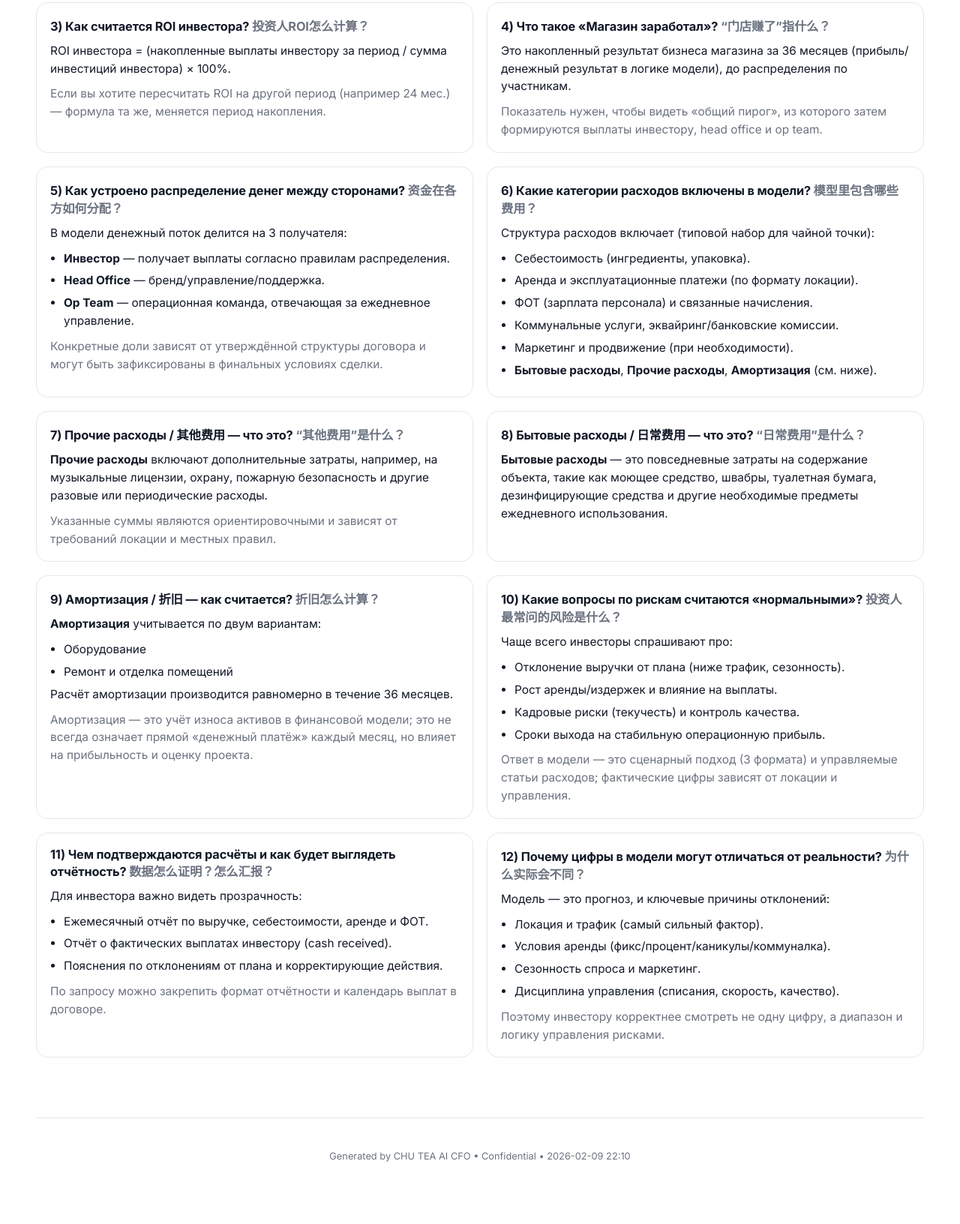
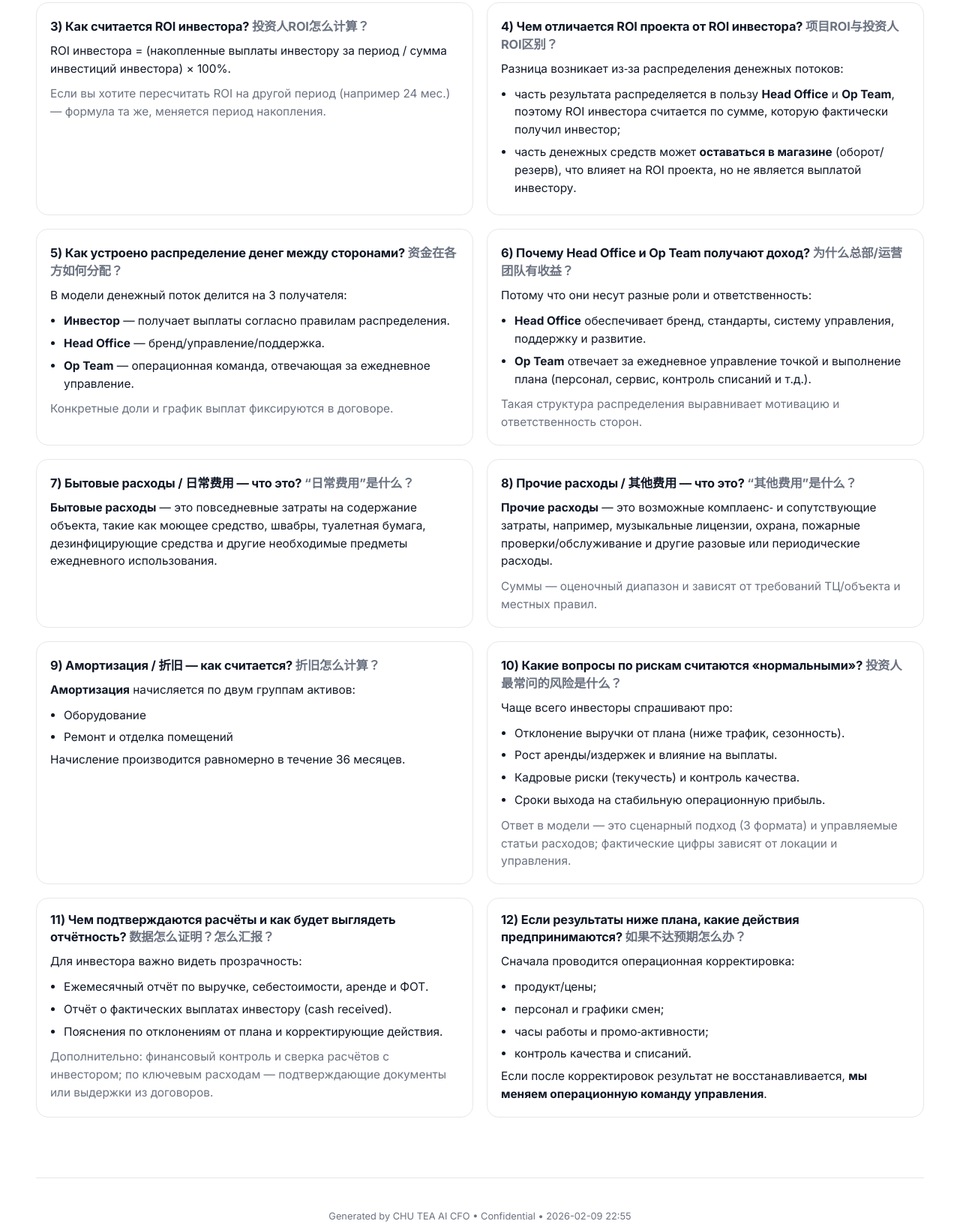
Before and after one commit to jaosnxu/html, a plain HTML site: page CHU_TEA_3Year_Projection_20260208_QA_RU.html in a window 1280 px wide. Shown: the part 1012-2644 px from the top of the page at 75% size. Before the commit the page ends 2622 px from the top, so only its background shows below. Drawn offline with Linux system fonts and the light colour scheme.

Commit message:
Apply confirmed investor QA wording

```diff
--- a/CHU_TEA_3Year_Projection_20260208_QA_RU.html
+++ b/CHU_TEA_3Year_Projection_20260208_QA_RU.html
@@ -190,10 +190,13 @@
                 </div>
 
                 <div class="qa-item">
-                    <p class="qa-q">4) Что такое «Магазин заработал»? <span class="cn">“门店赚了”指什么？</span></p>
+                    <p class="qa-q">4) Чем отличается ROI проекта от ROI инвестора? <span class="cn">项目ROI与投资人ROI区别？</span></p>
                     <div class="qa-a">
-                        Это накопленный результат бизнеса магазина за 36 месяцев (прибыль/денежный результат в логике модели), до распределения по участникам.
-                        <div class="sub" style="margin-top:10px;">Показатель нужен, чтобы видеть «общий пирог», из которого затем формируются выплаты инвестору, head office и op team.</div>
+                        Разница возникает из‑за распределения денежных потоков:
+                        <ul>
+                            <li>часть результата распределяется в пользу <b>Head Office</b> и <b>Op Team</b>, поэтому ROI инвестора считается по сумме, которую фактически получил инвестор;</li>
+                            <li>часть денежных средств может <b>оставаться в магазине</b> (оборот/резерв), что влияет на ROI проекта, но не является выплатой инвестору.</li>
+                        </ul>
                     </div>
                 </div>
 
@@ -206,50 +209,46 @@
                             <li><b>Head Office</b> — бренд/управление/поддержка.</li>
                             <li><b>Op Team</b> — операционная команда, отвечающая за ежедневное управление.</li>
                         </ul>
-                        <div class="sub" style="margin-top:10px;">Конкретные доли зависят от утверждённой структуры договора и могут быть зафиксированы в финальных условиях сделки.</div>
+                        <div class="sub" style="margin-top:10px;">Конкретные доли и график выплат фиксируются в договоре.</div>
                     </div>
                 </div>
 
                 <div class="qa-item">
-                    <p class="qa-q">6) Какие категории расходов включены в модели? <span class="cn">模型里包含哪些费用？</span></p>
+                    <p class="qa-q">6) Почему Head Office и Op Team получают доход? <span class="cn">为什么总部/运营团队有收益？</span></p>
                     <div class="qa-a">
-                        Структура расходов включает (типовой набор для чайной точки):
+                        Потому что они несут разные роли и ответственность:
                         <ul>
-                            <li>Себестоимость (ингредиенты, упаковка).</li>
-                            <li>Аренда и эксплуатационные платежи (по формату локации).</li>
-                            <li>ФОТ (зарплата персонала) и связанные начисления.</li>
-                            <li>Коммунальные услуги, эквайринг/банковские комиссии.</li>
-                            <li>Маркетинг и продвижение (при необходимости).</li>
-                            <li><b>Бытовые расходы</b>, <b>Прочие расходы</b>, <b>Амортизация</b> (см. ниже).</li>
+                            <li><b>Head Office</b> обеспечивает бренд, стандарты, систему управления, поддержку и развитие.</li>
+                            <li><b>Op Team</b> отвечает за ежедневное управление точкой и выполнение плана (персонал, сервис, контроль списаний и т.д.).</li>
                         </ul>
+                        <div class="sub" style="margin-top:10px;">Такая структура распределения выравнивает мотивацию и ответственность сторон.</div>
                     </div>
                 </div>
 
                 <div class="qa-item">
-                    <p class="qa-q">7) Прочие расходы / 其他费用 — что это? <span class="cn">“其他费用”是什么？</span></p>
-                    <div class="qa-a">
-                        <b>Прочие расходы</b> включают дополнительные затраты, например, на музыкальные лицензии, охрану, пожарную безопасность и другие разовые или периодические расходы.
-                        <div class="sub" style="margin-top:10px;">Указанные суммы являются ориентировочными и зависят от требований локации и местных правил.</div>
-                    </div>
-                </div>
-
-                <div class="qa-item">
-                    <p class="qa-q">8) Бытовые расходы / 日常费用 — что это? <span class="cn">“日常费用”是什么？</span></p>
+                    <p class="qa-q">7) Бытовые расходы / 日常费用 — что это? <span class="cn">“日常费用”是什么？</span></p>
                     <div class="qa-a">
                         <b>Бытовые расходы</b> — это повседневные затраты на содержание объекта, такие как моющее средство, швабры, туалетная бумага, дезинфицирующие средства и другие необходимые предметы ежедневного использования.
                     </div>
                 </div>
 
                 <div class="qa-item">
+                    <p class="qa-q">8) Прочие расходы / 其他费用 — что это? <span class="cn">“其他费用”是什么？</span></p>
+                    <div class="qa-a">
+                        <b>Прочие расходы</b> — это возможные комплаенс‑ и сопутствующие затраты, например, музыкальные лицензии, охрана, пожарные проверки/обслуживание и другие разовые или периодические расходы.
+                        <div class="sub" style="margin-top:10px;">Суммы — оценочный диапазон и зависят от требований ТЦ/объекта и местных правил.</div>
+                    </div>
+                </div>
+
+                <div class="qa-item">
                     <p class="qa-q">9) Амортизация / 折旧 — как считается? <span class="cn">折旧怎么计算？</span></p>
                     <div class="qa-a">
-                        <b>Амортизация</b> учитывается по двум вариантам:
+                        <b>Амортизация</b> начисляется по двум группам активов:
                         <ul>
                             <li>Оборудование</li>
                             <li>Ремонт и отделка помещений</li>
                         </ul>
-                        Расчёт амортизации производится равномерно в течение 36 месяцев.
-                        <div class="sub" style="margin-top:10px;">Амортизация — это учёт износа активов в финансовой модели; это не всегда означает прямой «денежный платёж» каждый месяц, но влияет на прибыльность и оценку проекта.</div>
+                        Начисление производится равномерно в течение 36 месяцев.
                     </div>
                 </div>
 
@@ -276,28 +275,28 @@
                             <li>Отчёт о фактических выплатах инвестору (cash received).</li>
                             <li>Пояснения по отклонениям от плана и корректирующие действия.</li>
                         </ul>
-                        <div class="sub" style="margin-top:10px;">По запросу можно закрепить формат отчётности и календарь выплат в договоре.</div>
+                        <div class="sub" style="margin-top:10px;">Дополнительно: финансовый контроль и сверка расчётов с инвестором; по ключевым расходам — подтверждающие документы или выдержки из договоров.</div>
                     </div>
                 </div>
 
                 <div class="qa-item">
-                    <p class="qa-q">12) Почему цифры в модели могут отличаться от реальности? <span class="cn">为什么实际会不同？</span></p>
+                    <p class="qa-q">12) Если результаты ниже плана, какие действия предпринимаются? <span class="cn">如果不达预期怎么办？</span></p>
                     <div class="qa-a">
-                        Модель — это прогноз, и ключевые причины отклонений:
+                        Сначала проводится операционная корректировка:
                         <ul>
-                            <li>Локация и трафик (самый сильный фактор).</li>
-                            <li>Условия аренды (фикс/процент/каникулы/коммуналка).</li>
-                            <li>Сезонность спроса и маркетинг.</li>
-                            <li>Дисциплина управления (списания, скорость, качество).</li>
+                            <li>продукт/цены;</li>
+                            <li>персонал и графики смен;</li>
+                            <li>часы работы и промо‑активности;</li>
+                            <li>контроль качества и списаний.</li>
                         </ul>
-                        <div class="sub" style="margin-top:10px;">Поэтому инвестору корректнее смотреть не одну цифру, а диапазон и логику управления рисками.</div>
+                        Если после корректировок результат не восстанавливается, <b>мы меняем операционную команду управления</b>.
                     </div>
                 </div>
             </div>
         </div>
 
         <div class="footer">
-            <p>Generated by CHU TEA AI CFO • Confidential • 2026-02-09 22:10</p>
+            <p>Generated by CHU TEA AI CFO • Confidential • 2026-02-09 22:55</p>
         </div>
     </div>
 </body>
```
Also changed, not shown: 1 other file.
